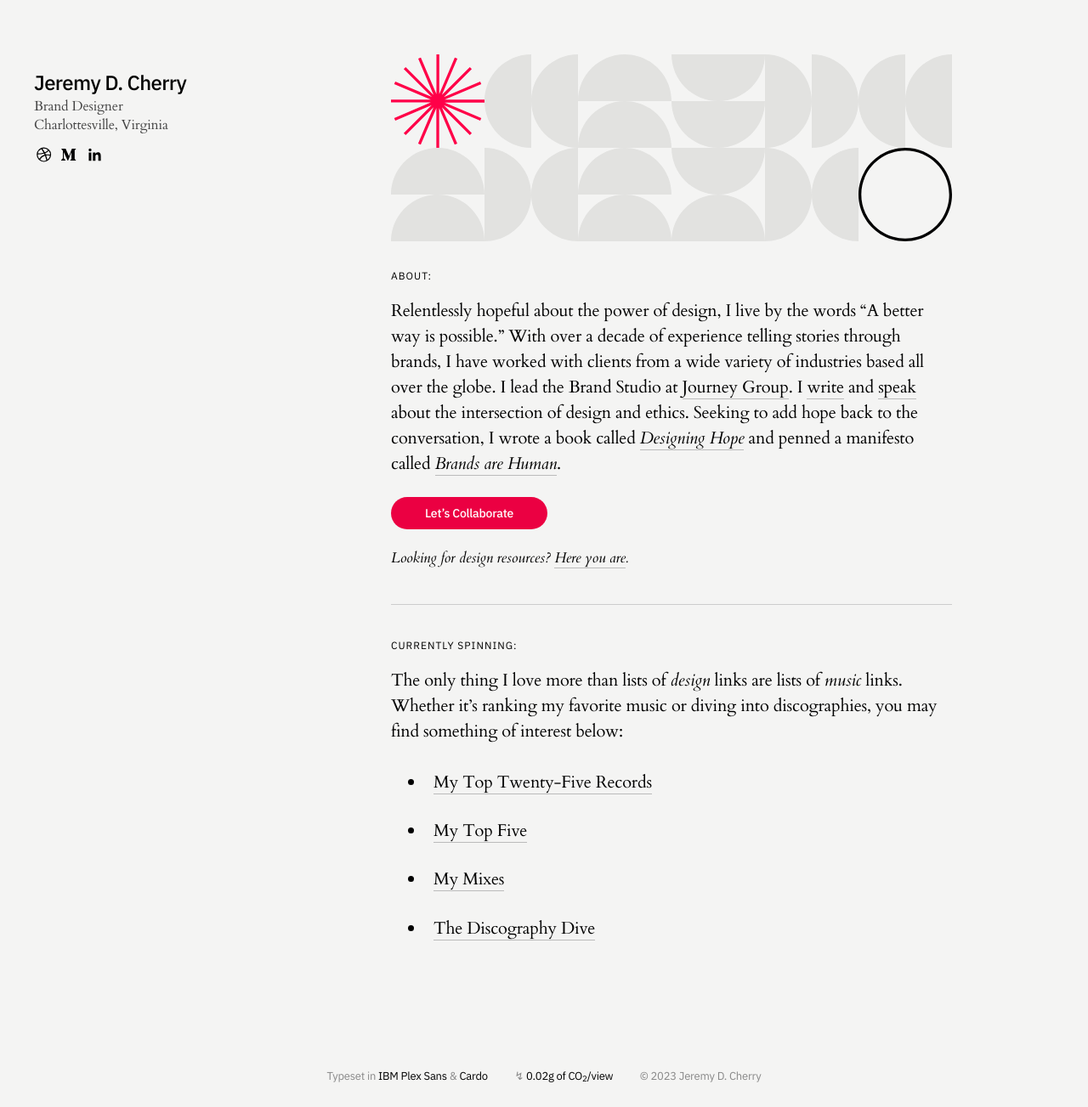
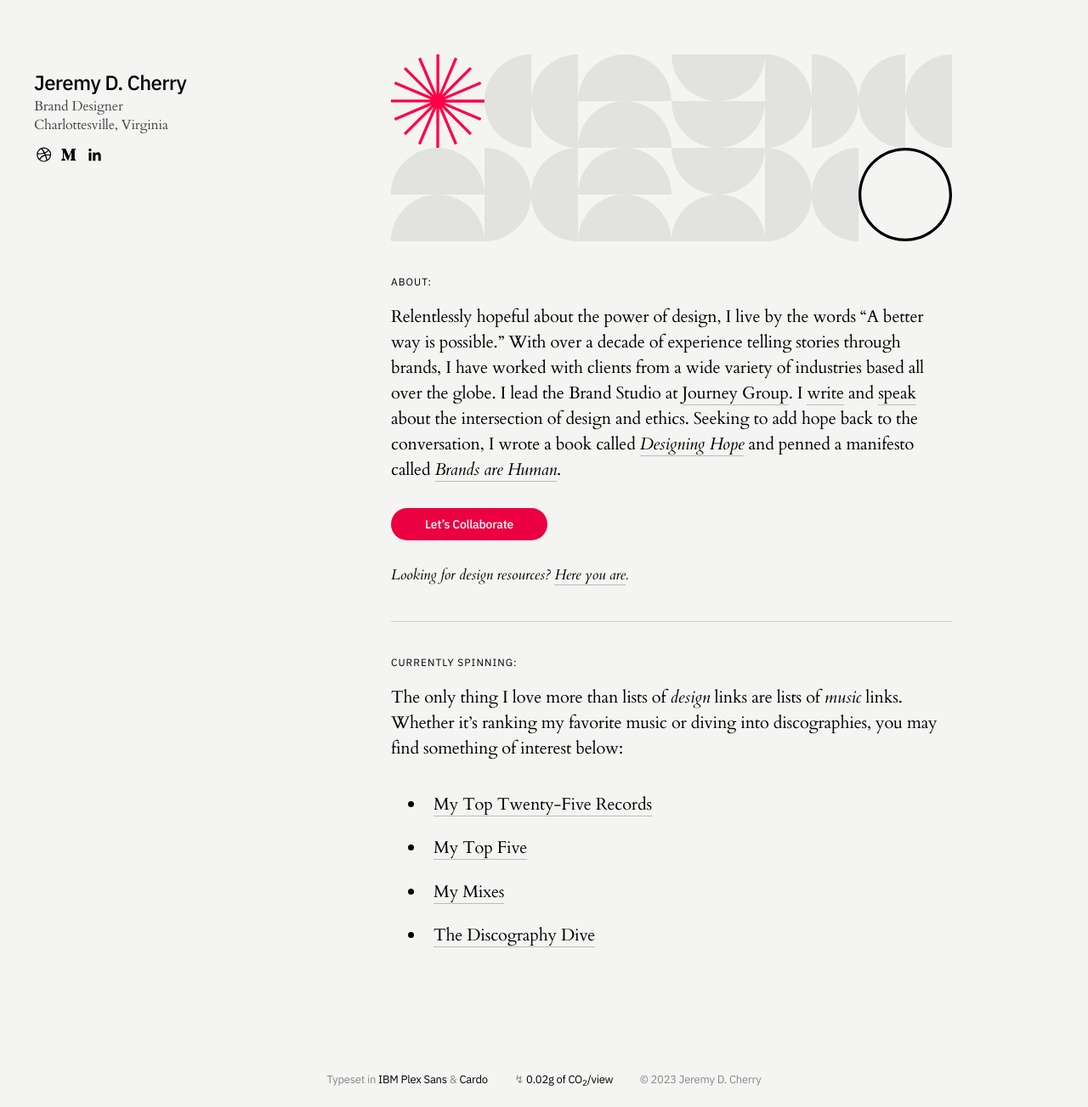
Before and after one commit to jeremydcherry/jeremydcherry.github.io, a Jekyll site: the page built from index.md, in a window 1280 px wide. Shown: the whole page at 85% size. Built offline with Jekyll 4.4.1, drawn with Linux system fonts in a browser that asks for light colours.

Commit message:
Updated global styles

```diff
--- a/_sass/main.scss
+++ b/_sass/main.scss
@@ -65,7 +65,7 @@
   line-height: 1.5;
   display: block;
   margin-block-start: 0;
-  margin-block-end: 4%;
+  margin-block-end: 5%;
   margin-inline-start: 0px;
   margin-inline-end: 0px;
 }
@@ -97,6 +97,7 @@
 
 li p{
   font-size: 20px;
+  margin-block-end: 3%;
 }
 
 a{
```
